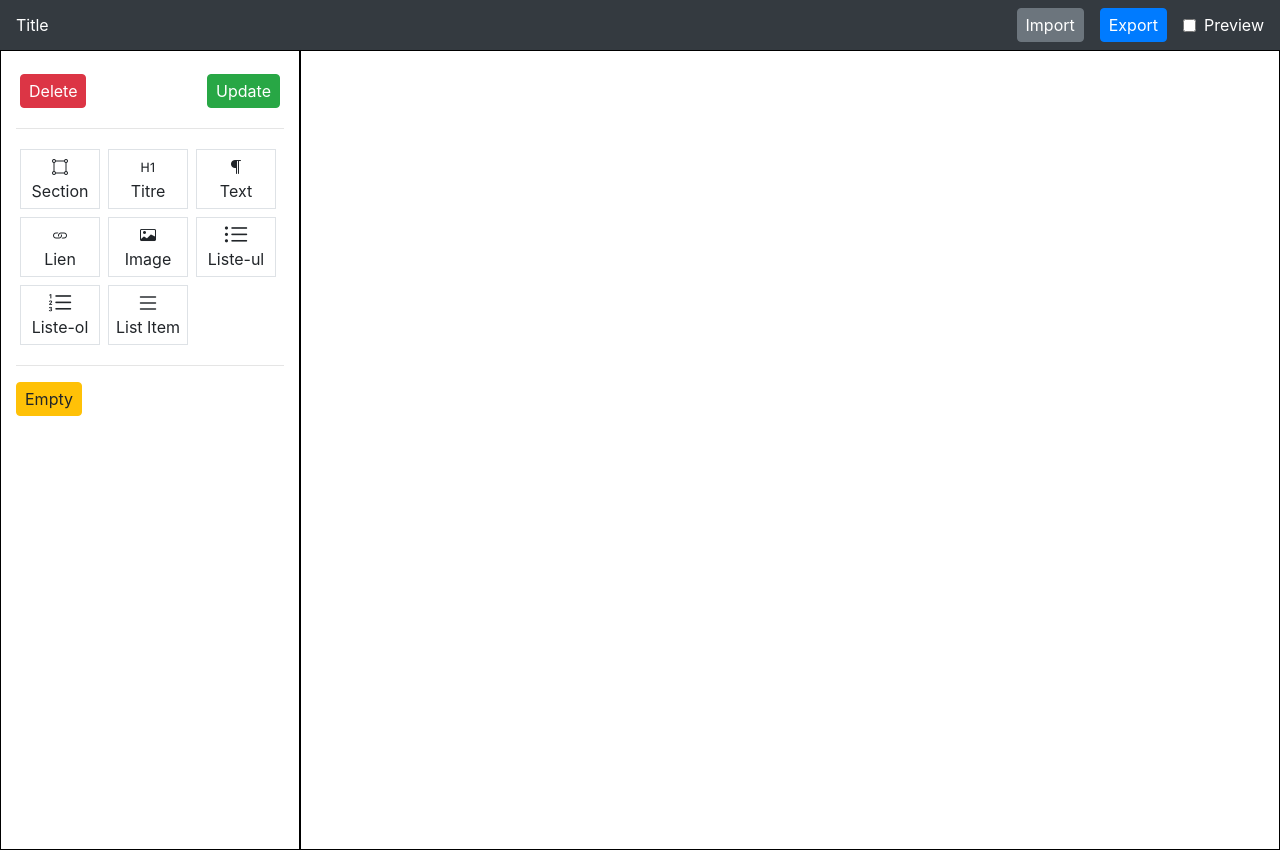
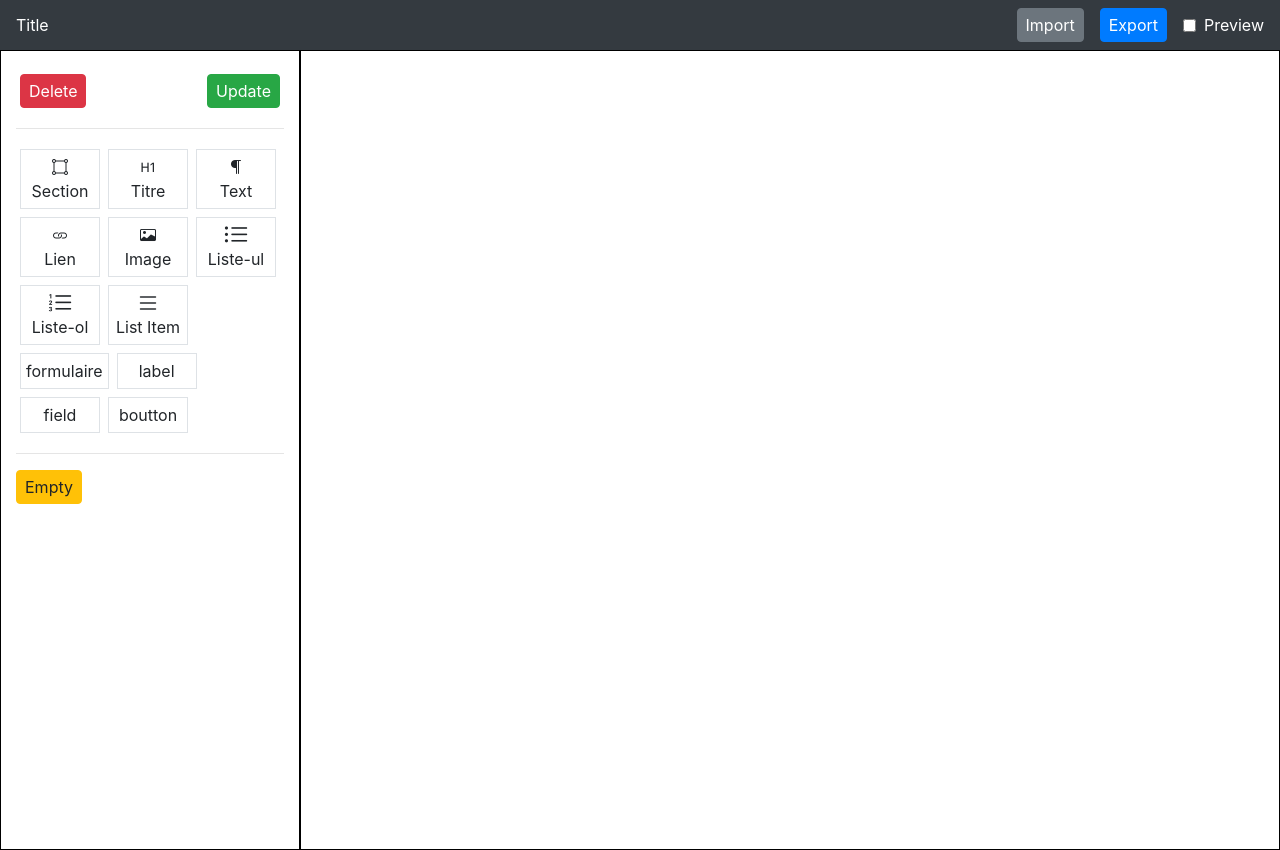
Before and after one commit to Lanagramme/Templater, a website: page public/index.html in a window 1280 px wide. Drawn offline with nearby package versions, Linux system fonts and the light colour scheme.

Commit message:
ajout de nouveaux elements

```diff
--- a/public/app/JS/index.js
+++ b/public/app/JS/index.js
@@ -46,6 +46,30 @@ const
 			flavor: "List Item",
 			type: "li",
 			className: "element",
+			innerText: ""
+		},
+		form: {
+			flavor: "formulaire",
+			type: "form",
+			className: "element",
+		},
+		label: {
+			flavor: "label",
+			type: "label",
+			className: "element",
+			for: ""
+		},
+		input: {
+			flavor: "field",
+			type: "input",
+			className: "element",
+			value: "",
+			name: ""
+		},
+		button: {
+			flavor: "boutton",
+			type: "button",
+			className: "element btn",
 			innerText: ""
 		},
 	},
@@ -212,8 +236,14 @@ var classActive = ""
 
 $('#update').click(e => {
 	element = elements.find(x=>x.id==$('input[name=id]').val())
+	if ($('[name="type"]').val().includes(' ')) {
+		alert("Le type ne peut pas contenir d'espace")
+		return
+	}
+
 	$('#info input').each(x => {
 		if ($('input')[x].name == 'enfants' || $('input')[x].name == 'id') return
+		if ($('input')[x].name == 'type') return
 		element[$('input')[x].name] = $('input')[x].value
 	})
 	rerender()
@@ -267,10 +297,8 @@ $('#update').click(e=>{
 	$("#modal-body .obj  textarea").val(JSON.stringify(template, null, 2))
 	document.querySelector("#modal-body .html pre").textContent = decodeURI(document.querySelector('.vue').innerHTML)
 })
-data = ''
 $('#import-data').click(e=>{
 	data = JSON.parse($('#data-to-import').val())
-	cl(data)
 	template.enfants = data.enfants
 		elements.length=0
 	scanTemplate(template.enfants)
--- a/public/app/scss/styles.scss
+++ b/public/app/scss/styles.scss
@@ -16,8 +16,8 @@ main{
   }
 
   .vue:not(.preview){
-    p.element, li.element{
-      padding: 3px!important;
+    p.element, li.element, button.element{
+      padding: 3px;
       min-height: 20px;
     }
     .element{
```
Also changed, not shown: public/app/scss/styles.css.
